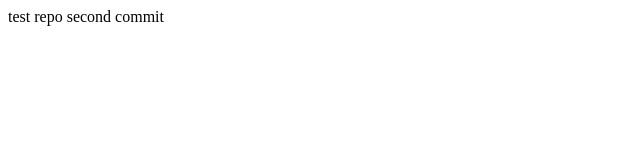
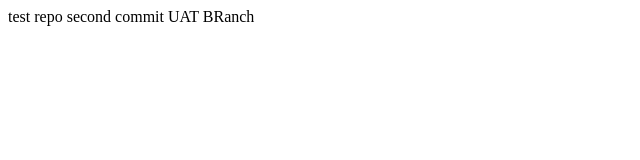
Before and after one commit to yusufansari563/demo-repo, a plain HTML site: page index.html in a window 1280 px wide. Shown: the whole page, without its empty margins (0-640 px from the left). Drawn offline with Linux system fonts and the light colour scheme.

Commit message:
UAT branch first commit

```diff
--- a/index.html
+++ b/index.html
@@ -8,5 +8,6 @@
 <body>
     test repo
     second commit
+    UAT BRanch
 </body>
 </html>
```
